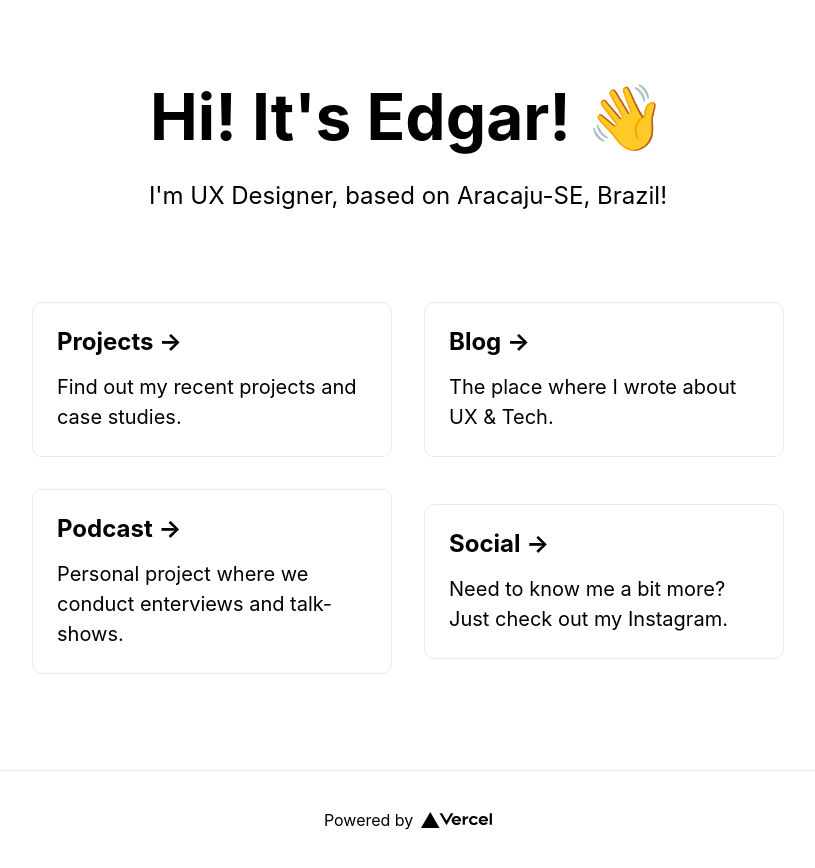
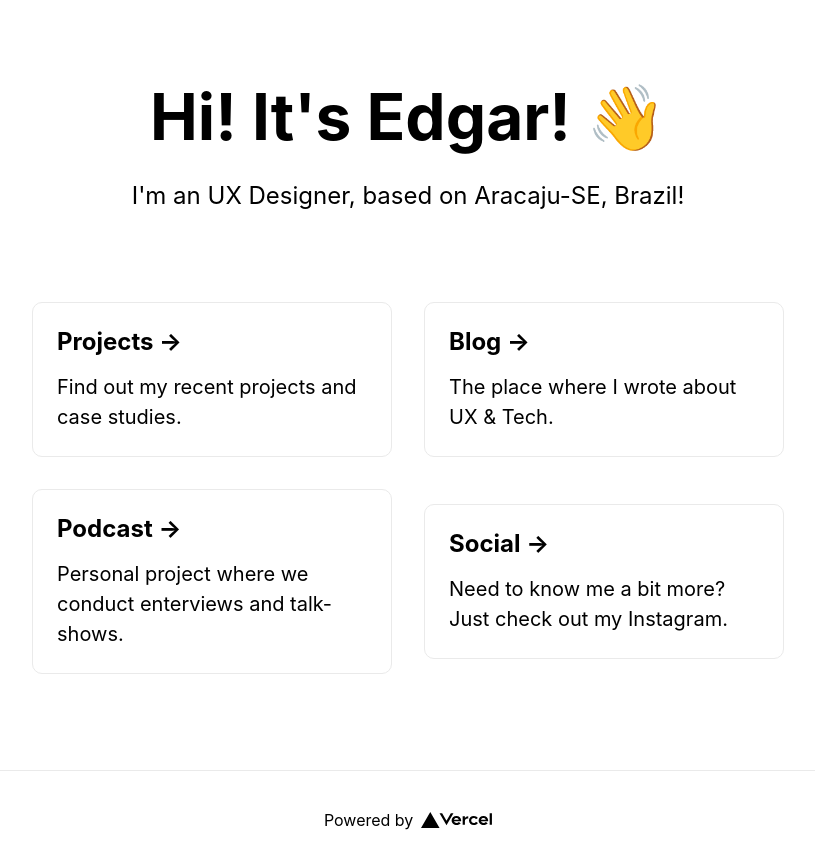
Before and after one commit to zzedgat2012/portfolio-ux-nextjs, a Next.js app: page / in a window 1280 px wide. Shown: the whole page, without its empty margins (232-1047 px from the left). Built offline with nearby package versions, Linux system fonts and the light colour scheme.

Commit message:
Gramma changes

```diff
--- a/pages/index.js
+++ b/pages/index.js
@@ -12,7 +12,7 @@ export default function Home() {
         <h1 className={styles.title}>Hi! It's Edgar! 👋</h1>
 
         <p className={styles.description}>
-          I'm UX Designer, based on Aracaju-SE, Brazil!
+          I'm an UX Designer, based on Aracaju-SE, Brazil!
         </p>
 
         <div className={styles.grid}>
```
